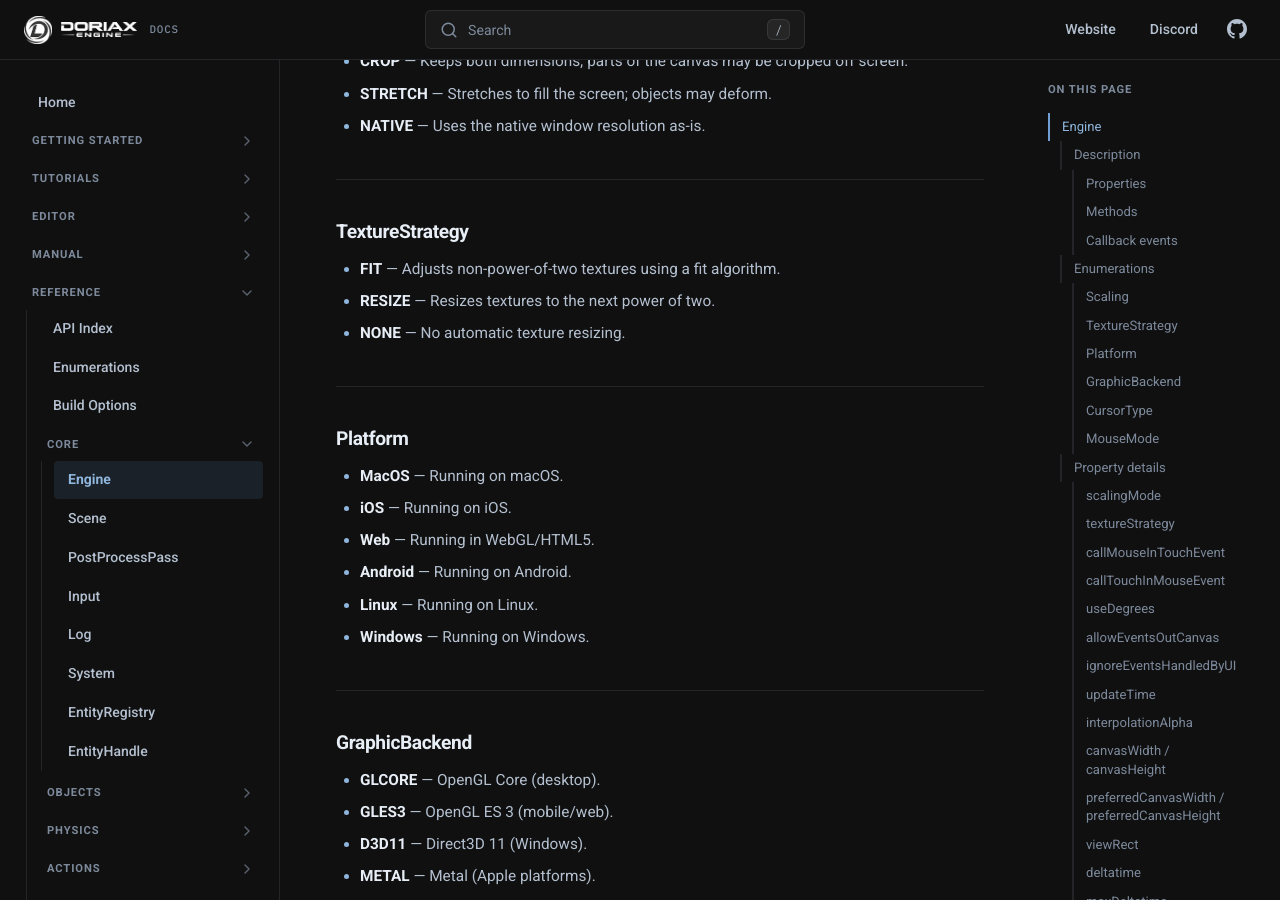
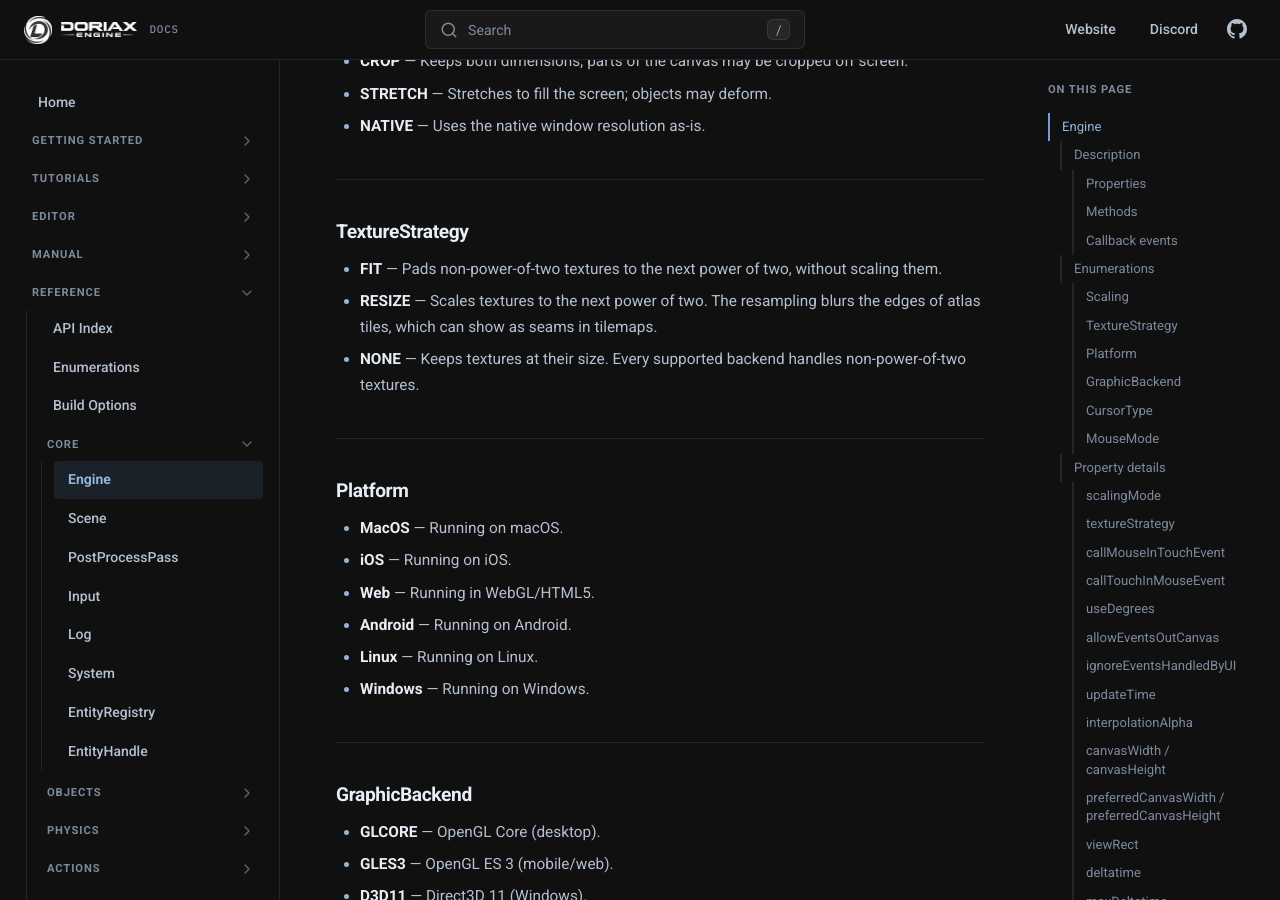
Before and after one commit to doriaxengine/doriax-docs, an MkDocs documentation site: the page built from docs/reference/classes/engine.md, in a window 1280 px wide and 900 px high, scrolled down 5134 px. Built offline with MkDocs 1.6.1, drawn with Linux system fonts in a browser that asks for light colours; comment, search, counter and statistics services are not loaded; some of the changed text lies outside the part shown.

Commit message:
Doc the None texture strategy default and atlas seams with Resize

```diff
--- a/docs/reference/classes/engine.md
+++ b/docs/reference/classes/engine.md
@@ -145,9 +145,9 @@ Control engine properties and define defaults used across the whole project. `En
 
 ### TextureStrategy
 
-* **FIT** — Adjusts non-power-of-two textures using a fit algorithm.
-* **RESIZE** — Resizes textures to the next power of two.
-* **NONE** — No automatic texture resizing.
+* **FIT** — Pads non-power-of-two textures to the next power of two, without scaling them.
+* **RESIZE** — Scales textures to the next power of two. The resampling blurs the edges of atlas tiles, which can show as seams in tilemaps.
+* **NONE** — Keeps textures at their size. Every supported backend handles non-power-of-two textures.
 
 ---
 
@@ -204,7 +204,7 @@ Controls how the logical canvas is mapped to the physical window. See [Scaling](
 * *Setter:* `static void setTextureStrategy(TextureStrategy textureStrategy)`
 * *Getter:* `static TextureStrategy getTextureStrategy()`
 
-Controls automatic resizing of non-power-of-two textures on hardware that requires it.
+Controls automatic resizing of non-power-of-two textures on hardware that requires it. It applies to textures loaded after it is set.
 
 ---
 
```
Also changed, not shown: other parts of docs/reference/classes/engine.md (+1 -1 lines), docs/editor/project-settings.md (+1 -1 lines), docs/reference/classes/tilemap.md (+1 -1 lines).
